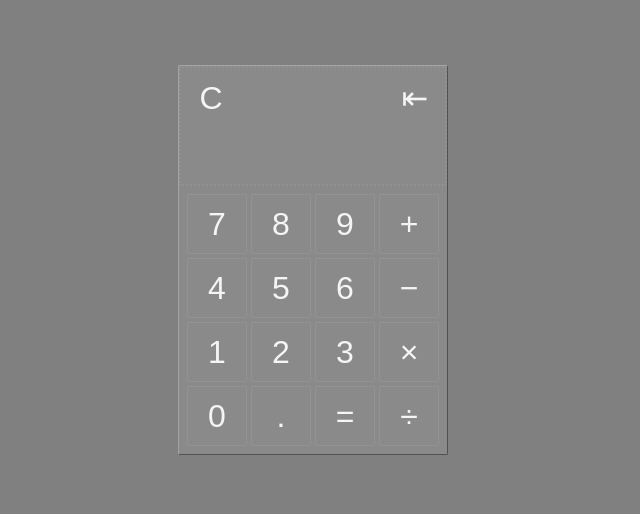
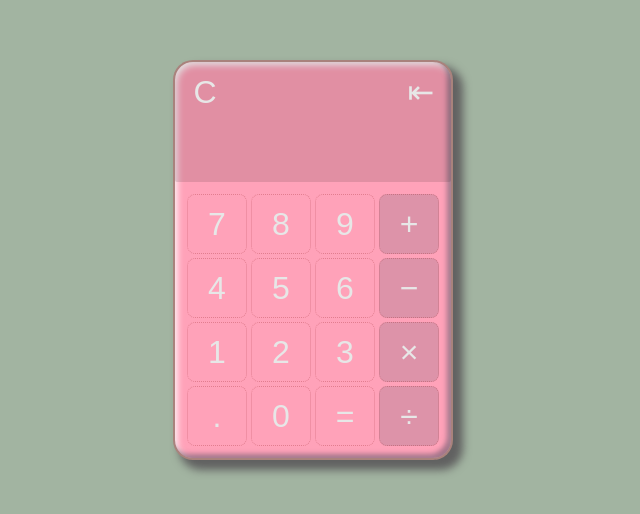
Before and after one commit to syrupsandwich/calculator, a plain HTML site: page index.html in a window 1280 px wide. Shown: the part 140-654 px from the top of the page, without its empty margins (327-967 px from the left). Drawn offline with Linux system fonts and the light colour scheme.

Commit message:
Change the look of the calculator

```diff
--- a/index.html
+++ b/index.html
@@ -21,8 +21,8 @@
     <div class="body">
       <div class="numbers">
         <div>
+          <button class="num">.</button>
           <button class="num">0</button>
-          <button class="num">.</button>
           <button class="">=</button>
         </div>
         <div>
--- a/style/default.css
+++ b/style/default.css
@@ -6,7 +6,7 @@ body{
 }
 
 body {
-  background-color: gray;
+  background-color: rgb(162, 180, 161);
   display: flex;
   flex-direction: column;
   align-items: center;
@@ -14,10 +14,14 @@ body {
 }
 
 #app {
-  border: 1px outset rgb(165, 165, 165);
-  border-radius: 2px;
-  background-color: rgb(138, 138, 138);
-  width: 268px;
+  border: 2px solid rgba(23, 75, 19, 0.37);
+  border-radius: 20px;
+  background-color: rgb(255, 162, 185);
+  width: 276px;
+  overflow: hidden;
+  box-shadow: inset -4px -4px 5px rgba(84, 74, 95, 0.541),
+              8px 8px 8px 2px rgb(97, 97, 97),
+              inset 2px 3px 7px 0 white;
 }
 
 .head {
@@ -28,11 +32,11 @@ body {
 }
 
 .display {
-  border: 2px dotted rgb(145, 145, 145);
   flex: 1;
-  background-color: inherit;
+  background-color: rgba(0, 0, 0, 0.116);
   display: flex;
   flex-direction: column;
+  border-radius: 2px;
 }
 
 .display-buttons {
@@ -45,10 +49,13 @@ body {
   margin: 8px;
   height: 37px;
   text-align: right;
+  color: white;
+  text-shadow: 0 0 2px pink;
+  font-family: Arial, Helvetica, sans-serif;
 }
 
 .body {
-  padding: 8px;
+  margin: 12px;
   flex: 0;
   display: flex;
   gap: 4px;
@@ -67,12 +74,12 @@ body {
 }
 
 button {
-  border: 1px dotted rgb(156, 156, 156);
+  border: 1px dotted rgba(128, 0, 0, 0.226);
   height: 60px;
   width: 60px;
   font-size: xx-large;
-  border-radius: 2px;
-  color: whitesmoke;
+  border-radius: 8px;
+  color: rgb(231, 231, 231);
   background-color: inherit;
 }
 
@@ -80,3 +87,17 @@ button {
 #backspace {
   border: none;
 }
+
+#clear:hover,
+#backspace:hover {
+  text-shadow: 0 0 3px white;
+  box-shadow: none;
+}
+
+.operator {
+background-color: rgba(109, 100, 119, 0.233);
+}
+
+button:hover {
+  box-shadow: inset 0 0 40px 0px rgba(109, 100, 119, 0.541);
+}
```
